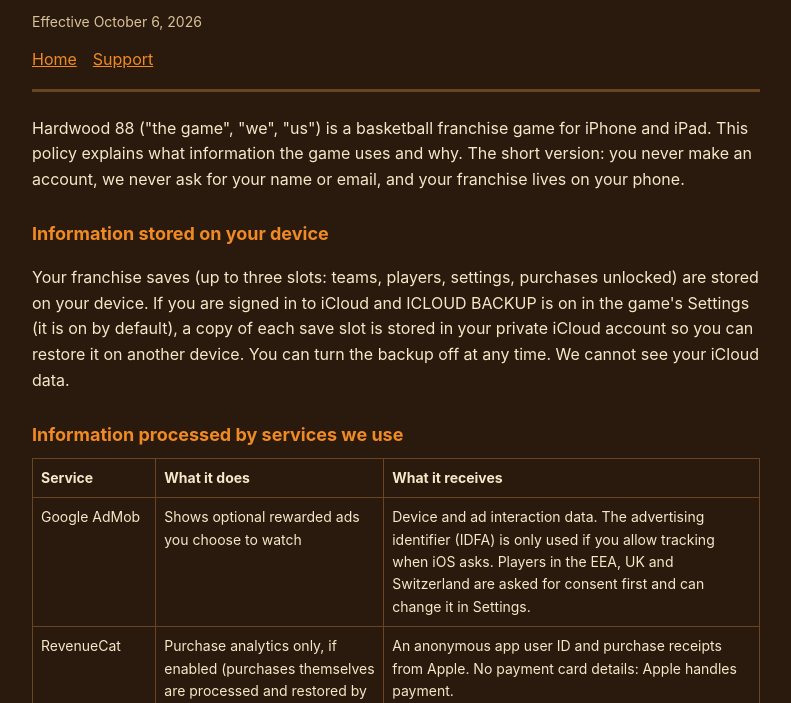
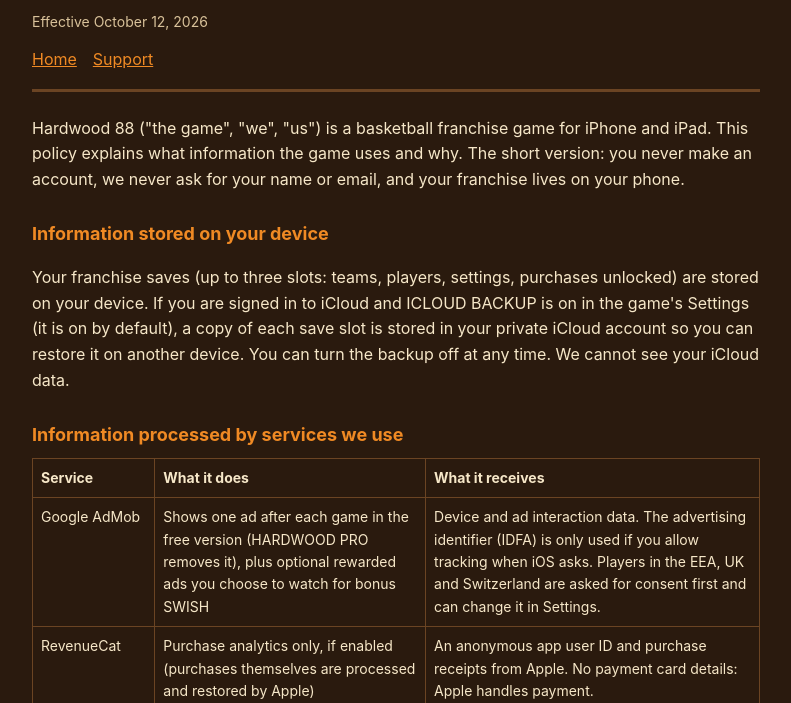
Before and after one commit to hardwood88/Hardwood88, a plain HTML site: page privacy.html in a window 1280 px wide. Shown: the part 97-800 px from the top of the page, without its empty margins (244-1035 px from the left). Drawn offline with Linux system fonts and the light colour scheme.

Commit message:
Privacy policy: free version shows one ad after each game

```diff
--- a/privacy.html
+++ b/privacy.html
@@ -5,7 +5,7 @@
 <link rel="stylesheet" href="style.css"></head>
 <body><main>
 <header><h1>HARDWOOD 88<br>PRIVACY POLICY</h1>
-<p class="soft">Effective October 6, 2026</p>
+<p class="soft">Effective October 12, 2026</p>
 <nav><a href="index.html">Home</a><a href="support.html">Support</a></nav></header>
 
 <p>Hardwood 88 ("the game", "we", "us") is a basketball franchise game for iPhone and iPad. This policy explains what information the game uses and why. The short version: you never make an account, we never ask for your name or email, and your franchise lives on your phone.</p>
@@ -16,7 +16,7 @@
 <h2>Information processed by services we use</h2>
 <table>
 <tr><th>Service</th><th>What it does</th><th>What it receives</th></tr>
-<tr><td>Google AdMob</td><td>Shows optional rewarded ads you choose to watch</td><td>Device and ad interaction data. The advertising identifier (IDFA) is only used if you allow tracking when iOS asks. Players in the EEA, UK and Switzerland are asked for consent first and can change it in Settings.</td></tr>
+<tr><td>Google AdMob</td><td>Shows one ad after each game in the free version (HARDWOOD PRO removes it), plus optional rewarded ads you choose to watch for bonus SWISH</td><td>Device and ad interaction data. The advertising identifier (IDFA) is only used if you allow tracking when iOS asks. Players in the EEA, UK and Switzerland are asked for consent first and can change it in Settings.</td></tr>
 <tr><td>RevenueCat</td><td>Purchase analytics only, if enabled (purchases themselves are processed and restored by Apple)</td><td>An anonymous app user ID and purchase receipts from Apple. No payment card details: Apple handles payment.</td></tr>
 <tr><td>TelemetryDeck</td><td>Anonymous usage statistics (for example, games played, screens opened)</td><td>Fixed event names and numbers with an anonymized, hashed device identifier. No names, emails or text you type.</td></tr>
 <tr><td>Apple Game Center</td><td>Leaderboards and achievements, if you sign in</td><td>Your Game Center player profile and scores, under Apple's privacy policy.</td></tr>
```
